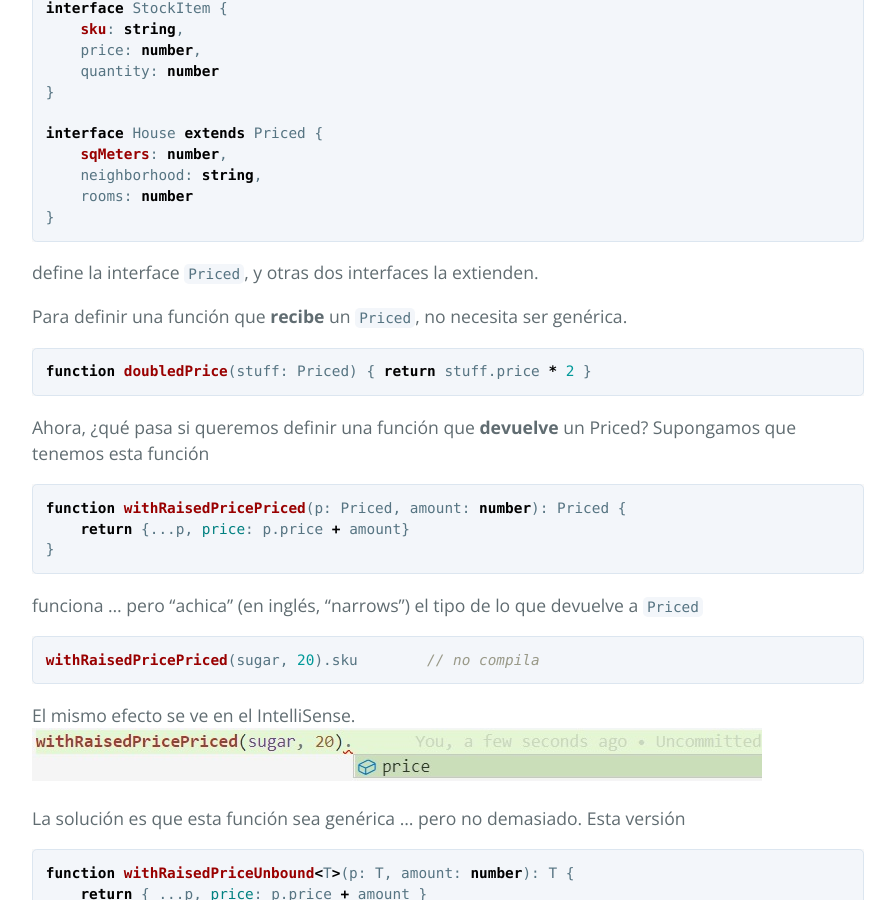
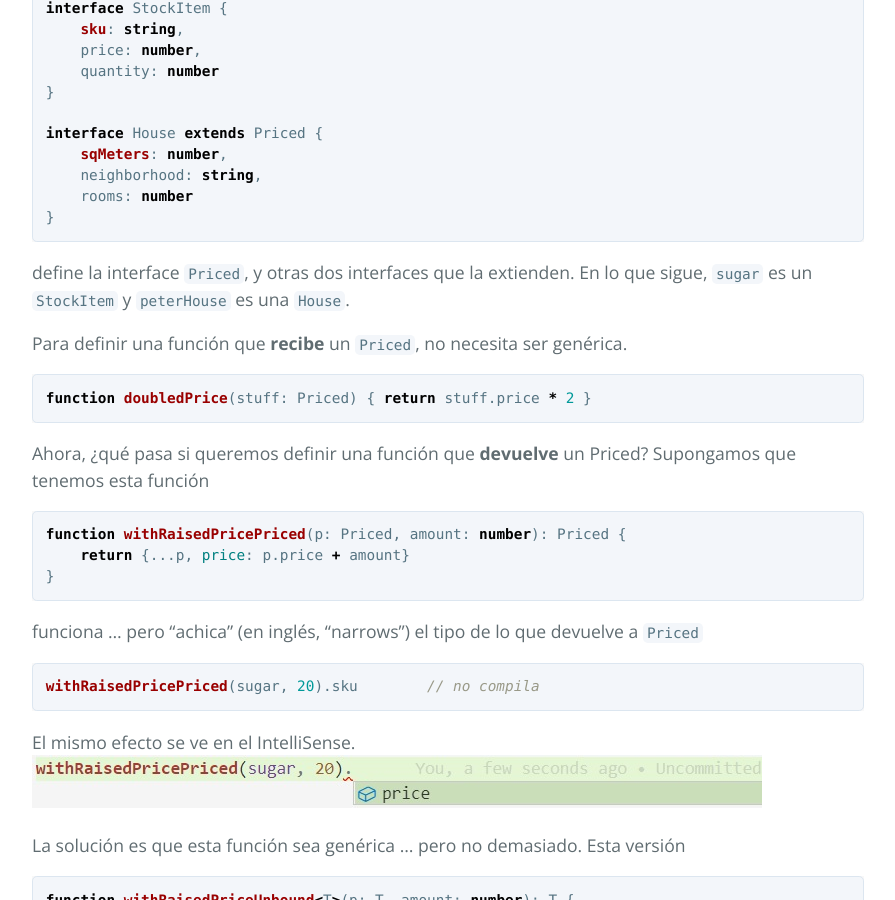
Before and after one commit to clombardi/bdsol-capacitacion-desarrollo, a Jekyll site: the page built from typescript/generics-bounded.md, in a window 1280 px wide and 900 px high, scrolled down 490 px. Shown: the whole window, without its empty margins (192-1087 px from the left). Built offline with Jekyll 4.4.1, drawn with Linux system fonts in a browser that asks for light colours; our own code applies the rules of GitHub Pages for plain Markdown files.

Commit message:
bounded generics - fixes

````diff
--- a/typescript/generics-bounded.md
+++ b/typescript/generics-bounded.md
@@ -18,7 +18,7 @@ interface House extends Priced {
     rooms: number
 }
 ```
-define la interface `Priced`, y otras dos interfaces la extienden.
+define la interface `Priced`, y otras dos interfaces que la extienden. En lo que sigue, `sugar` es un `StockItem` y `peterHouse` es una `House`.
 
 Para definir una función que **recibe** un `Priced`, no necesita ser genérica.
 
````
